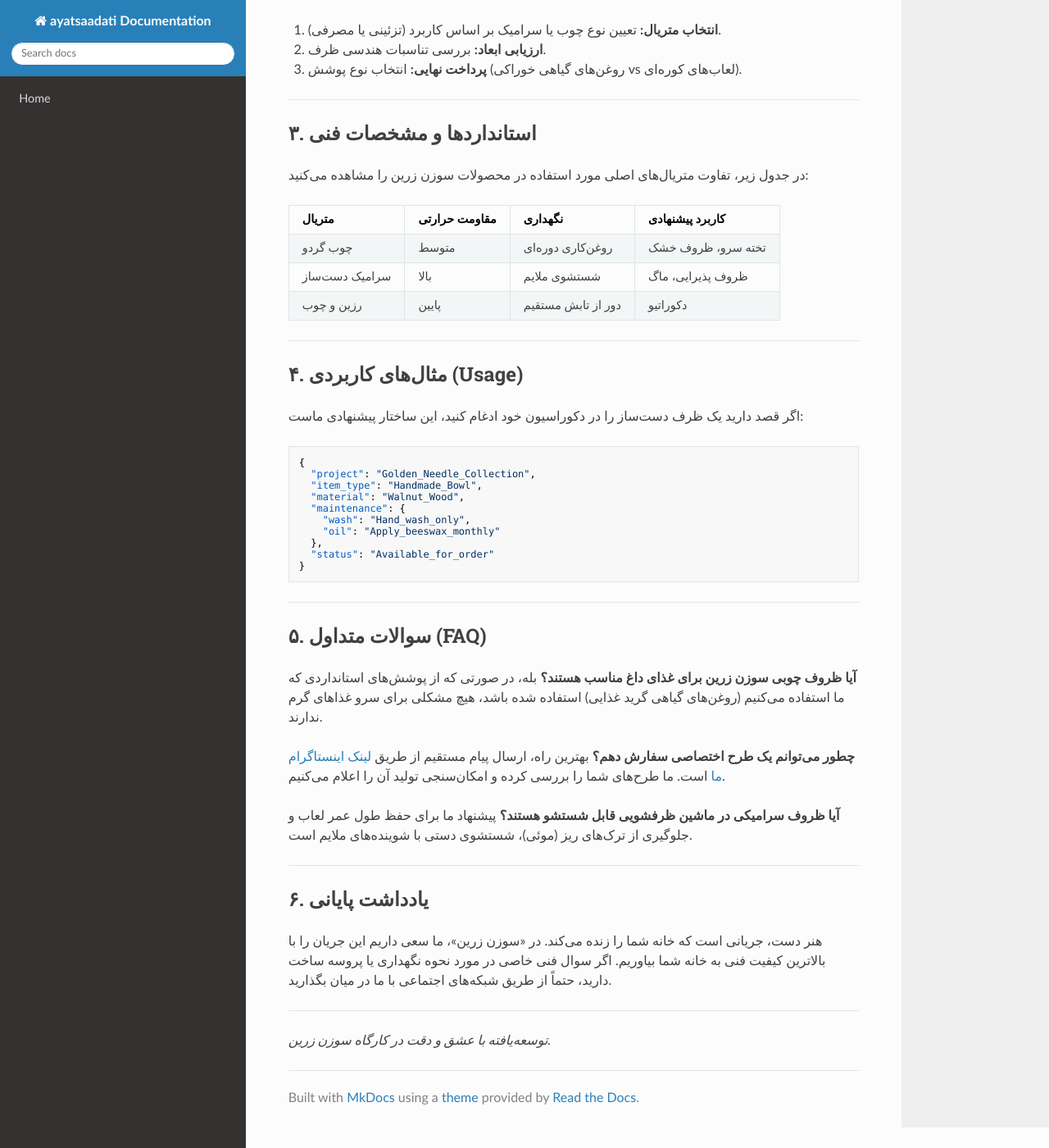
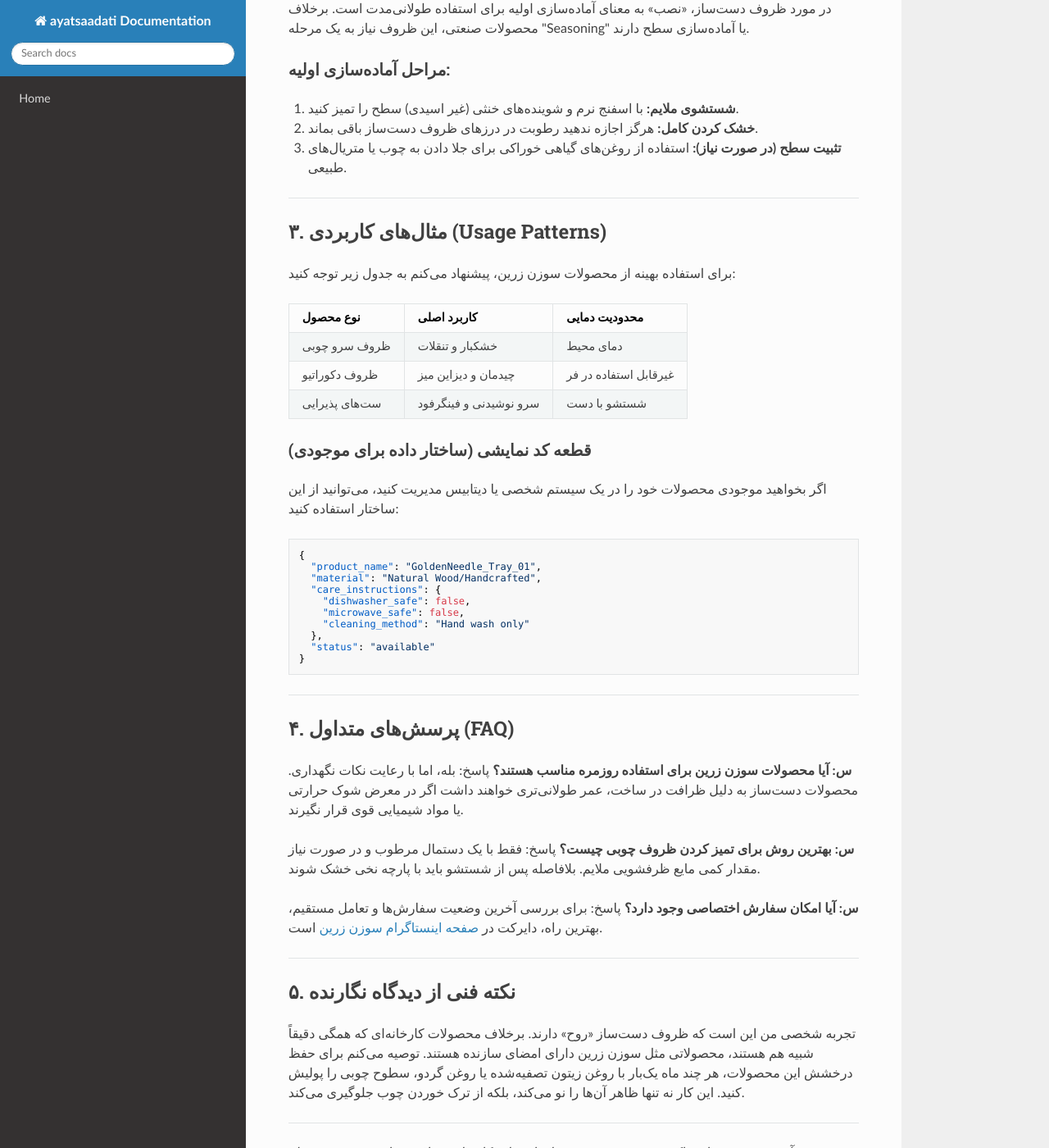
Before and after one commit to sahandsahabi553-prog/terraform-google-semantic-docs, an MkDocs documentation site: the page built from docs/سوزن-زرین.md, in a window 1280 px wide and 1400 px high, scrolled down 612 px. Shown: the whole window at 82% size. Built offline with MkDocs 1.6.1, drawn with Linux system fonts in a browser that asks for light colours; nearby versions of some CDN libraries; some of the changed text lies outside the part shown.

Commit message:
Doc: سوزن زرین

````diff
--- a/docs/سوزن-زرین.md
+++ b/docs/سوزن-زرین.md
@@ -1,70 +1,73 @@
-# مستند فنی: «سوزن زرین» (Golden Needle)
-### راهنمای جامع طراحی و ساخت ظروف دست‌ساز هنری
+# راهنمای جامع «سوزن زرین»: هنر در چیدمان آشپزخانه
 
-به دنیای «سوزن زرین» خوش آمدید؛ جایی که هنرِ دست با ظرافت‌های فنی ترکیب می‌شود تا آشپزخانه‌ای فراتر از یک فضای معمولی بسازیم. این مستند برای کسانی نوشته شده که به جزئیات اهمیت می‌دهند و می‌خواهند بدانند چطور یک ظرف ساده، به یک قطعه هنری ماندگار تبدیل می‌شود.
+وقتی صحبت از دکوراسیون و ابزارهای آشپزخانه به میان می‌آید، همیشه بحث «کارایی» در برابر «زیبایی» مطرح است. اما **سوزن زرین** دقیقاً همان نقطه‌ای است که این دو با هم تلاقی می‌کنند. این مجموعه با تمرکز بر ظرافت‌های دست‌ساز، رویکردی متفاوت به اکسسوری‌های آشپزخانه دارد.
+
+در این مستند، نگاهی فنی و کاربردی به نحوه استفاده و نگهداری از این محصولات خاص خواهیم داشت.
 
 ---
 
-## ۱. مقدمه
-در «سوزن زرین»، ما معتقدیم که هر ظرف باید داستانی برای گفتن داشته باشد. تمرکز ما بر ترکیب متریال‌های باکیفیت با تکنیک‌های سنتی است. برای مشاهده نمونه‌کارها و ارتباط مستقیم با تیم طراحی، می‌توانید به صفحه رسمی ما در اینستاگرام سر بزنید:
-[صفحه رسمی سوزن زرین در اینستاگرام](https://www.instagram.com/mina_mino2026?igsh=MW5ndzFqYjBmYnFrNQ==)
+## ۱. معرفی مجموعه
+سوزن زرین (به مدیریت مینا) یک برند تخصصی در حوزه ظروف و لوازم آشپزخانه دست‌ساز است. تمرکز اصلی بر ترکیب متریال‌های باکیفیت با طراحی مینیمال و کاربردی است.
+
+*   **منبع رسمی:** [اینستاگرام سوزن زرین](https://www.instagram.com/mina_mino2026?igsh=MW5ndzFqYjBmYnFrNQ==)
+*   **فلسفه طراحی:** تلفیق سنت و مدرنیته برای ارتقای تجربه بصری در محیط آشپزخانه.
 
 ---
 
-## ۲. راهنمای شروع به کار (Setup)
-برای اینکه بتوانید با استانداردهای ما کار کنید یا سفارش‌های خاص خود را ثبت کنید، باید با مراحل زیر آشنا باشید:
+## ۲. راهنمای نصب و راه‌اندازی (Setup)
+در مورد ظروف دست‌ساز، «نصب» به معنای آماده‌سازی اولیه برای استفاده طولانی‌مدت است. برخلاف محصولات صنعتی، این ظروف نیاز به یک مرحله "Seasoning" یا آماده‌سازی سطح دارند.
 
-1. **انتخاب متریال:** تعیین نوع چوب یا سرامیک بر اساس کاربرد (تزئینی یا مصرفی).
-2. **ارزیابی ابعاد:** بررسی تناسبات هندسی ظرف.
-3. **پرداخت نهایی:** انتخاب نوع پوشش (روغن‌های گیاهی خوراکی vs لعاب‌های کوره‌ای).
+### مراحل آماده‌سازی اولیه:
+1.  **شستشوی ملایم:** با اسفنج نرم و شوینده‌های خنثی (غیر اسیدی) سطح را تمیز کنید.
+2.  **خشک کردن کامل:** هرگز اجازه ندهید رطوبت در درزهای ظروف دست‌ساز باقی بماند.
+3.  **تثبیت سطح (در صورت نیاز):** استفاده از روغن‌های گیاهی خوراکی برای جلا دادن به چوب یا متریال‌های طبیعی.
 
 ---
 
-## ۳. استانداردها و مشخصات فنی
-در جدول زیر، تفاوت متریال‌های اصلی مورد استفاده در محصولات سوزن زرین را مشاهده می‌کنید:
+## ۳. مثال‌های کاربردی (Usage Patterns)
 
-| متریال | مقاومت حرارتی | نگهداری | کاربرد پیشنهادی |
-| :--- | :--- | :--- | :--- |
-| چوب گردو | متوسط | روغن‌کاری دوره‌ای | تخته سرو، ظروف خشک |
-| سرامیک دست‌ساز | بالا | شستشوی ملایم | ظروف پذیرایی، ماگ |
-| رزین و چوب | پایین | دور از تابش مستقیم | دکوراتیو |
+برای استفاده بهینه از محصولات سوزن زرین، پیشنهاد می‌کنم به جدول زیر توجه کنید:
 
----
+| نوع محصول | کاربرد اصلی | محدودیت دمایی |
+| :--- | :--- | :--- |
+| ظروف سرو چوبی | خشکبار و تنقلات | دمای محیط |
+| ظروف دکوراتیو | چیدمان و دیزاین میز | غیرقابل استفاده در فر |
+| ست‌های پذیرایی | سرو نوشیدنی و فینگرفود | شستشو با دست |
 
-## ۴. مثال‌های کاربردی (Usage)
-
-اگر قصد دارید یک ظرف دست‌ساز را در دکوراسیون خود ادغام کنید، این ساختار پیشنهادی ماست:
+### قطعه کد نمایشی (ساختار داده برای موجودی)
+اگر بخواهید موجودی محصولات خود را در یک سیستم شخصی یا دیتابیس مدیریت کنید، می‌توانید از این ساختار استفاده کنید:
 
 ```json
 {
-  "project": "Golden_Needle_Collection",
-  "item_type": "Handmade_Bowl",
-  "material": "Walnut_Wood",
-  "maintenance": {
-    "wash": "Hand_wash_only",
-    "oil": "Apply_beeswax_monthly"
+  "product_name": "GoldenNeedle_Tray_01",
+  "material": "Natural Wood/Handcrafted",
+  "care_instructions": {
+    "dishwasher_safe": false,
+    "microwave_safe": false,
+    "cleaning_method": "Hand wash only"
   },
-  "status": "Available_for_order"
+  "status": "available"
 }
 ```
 
 ---
 
-## ۵. سوالات متداول (FAQ)
+## ۴. پرسش‌های متداول (FAQ)
 
-**آیا ظروف چوبی سوزن زرین برای غذای داغ مناسب هستند؟**
-بله، در صورتی که از پوشش‌های استانداردی که ما استفاده می‌کنیم (روغن‌های گیاهی گرید غذایی) استفاده شده باشد، هیچ مشکلی برای سرو غذاهای گرم ندارند.
+**س: آیا محصولات سوزن زرین برای استفاده روزمره مناسب هستند؟**
+پاسخ: بله، اما با رعایت نکات نگهداری. محصولات دست‌ساز به دلیل ظرافت در ساخت، عمر طولانی‌تری خواهند داشت اگر در معرض شوک حرارتی یا مواد شیمیایی قوی قرار نگیرند.
 
-**چطور می‌توانم یک طرح اختصاصی سفارش دهم؟**
-بهترین راه، ارسال پیام مستقیم از طریق [لینک اینستاگرام ما](https://www.instagram.com/mina_mino2026?igsh=MW5ndzFqYjBmYnFrNQ==) است. ما طرح‌های شما را بررسی کرده و امکان‌سنجی تولید آن را اعلام می‌کنیم.
+**س: بهترین روش برای تمیز کردن ظروف چوبی چیست؟**
+پاسخ: فقط با یک دستمال مرطوب و در صورت نیاز مقدار کمی مایع ظرفشویی ملایم. بلافاصله پس از شستشو باید با پارچه نخی خشک شوند.
 
-**آیا ظروف سرامیکی در ماشین ظرفشویی قابل شستشو هستند؟**
-پیشنهاد ما برای حفظ طول عمر لعاب و جلوگیری از ترک‌های ریز (موئی)، شستشوی دستی با شوینده‌های ملایم است.
+**س: آیا امکان سفارش اختصاصی وجود دارد؟**
+پاسخ: برای بررسی آخرین وضعیت سفارش‌ها و تعامل مستقیم، بهترین راه، دایرکت در [صفحه اینستاگرام سوزن زرین](https://www.instagram.com/mina_mino2026?igsh=MW5ndzFqYjBmYnFrNQ==) است.
 
 ---
 
-## ۶. یادداشت پایانی
-هنر دست، جریانی است که خانه شما را زنده می‌کند. در «سوزن زرین»، ما سعی داریم این جریان را با بالاترین کیفیت فنی به خانه شما بیاوریم. اگر سوال فنی خاصی در مورد نحوه نگهداری یا پروسه ساخت دارید، حتماً از طریق شبکه‌های اجتماعی با ما در میان بگذارید.
+## ۵. نکته فنی از دیدگاه نگارنده
+تجربه شخصی من این است که ظروف دست‌ساز «روح» دارند. برخلاف محصولات کارخانه‌ای که همگی دقیقاً شبیه هم هستند، محصولاتی مثل سوزن زرین دارای امضای سازنده هستند. توصیه می‌کنم برای حفظ درخشش این محصولات، هر چند ماه یک‌بار با روغن زیتون تصفیه‌شده یا روغن گردو، سطوح چوبی را پولیش کنید. این کار نه تنها ظاهر آن‌ها را نو می‌کند، بلکه از ترک خوردن چوب جلوگیری می‌کند.
 
 ---
-*توسعه‌یافته با عشق و دقت در کارگاه سوزن زرین.*
+*آخرین به‌روزرسانی: اکتبر ۲۰۲۳*
+*مستند فنی برای استفاده کاربران و علاقه‌مندان به هنر دست‌ساز.*
````
